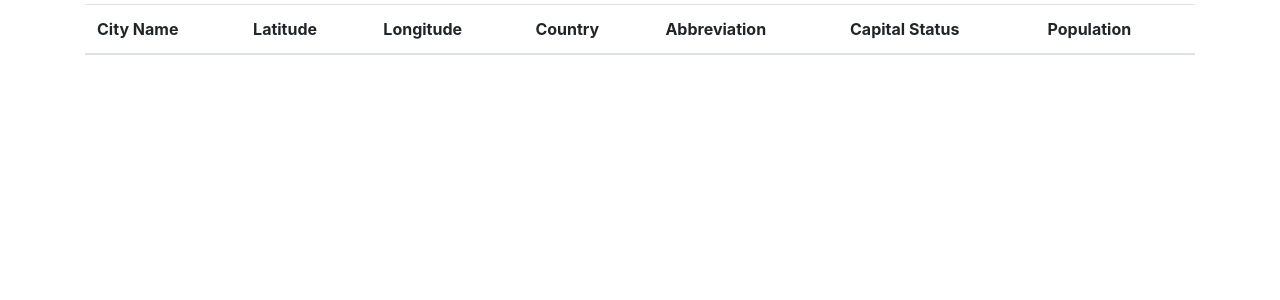
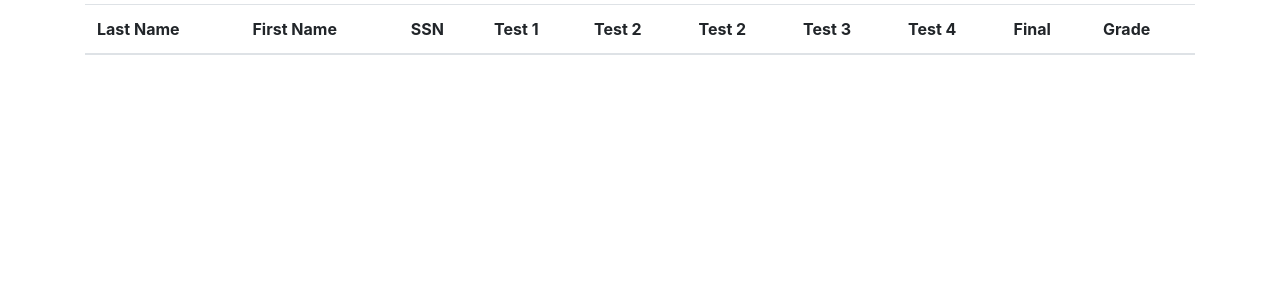
Before and after one commit to ryanmelink/WebApp, a Flask app: page / in a window 1280 px wide. Shown: the part 56-356 px from the top of the page. Run offline with Flask 2, Linux system fonts and the light colour scheme; data that the repository does not hold is empty; some libraries are stand-ins or nearby versions.

Commit message:
Task: Editing Templates

```diff
--- a/app/templates/edit.html
+++ b/app/templates/edit.html
@@ -3,8 +3,8 @@
 <form action="/edit/{{grade.id}}" method="post">
     <div class="row">
         <div class="col">
-            <label for="fldName">Grade</label>
-            <input id="fldName" type="text" class="form-control" placeholder="City Name" name="fldName" value="{{city.fldName}}">
+            <label for="fldLastName">Grade</label>
+            <input id="fldLastName" type="text" class="form-control" placeholder="Last Name" name="fldLastName" value="{{grade.fldLastName}}">
         </div>
         <div class="col">
             <label for="fldAbbreviation">City Abbreviation</label>
--- a/app/templates/index.html
+++ b/app/templates/index.html
@@ -3,25 +3,30 @@
 <table class="table">
     <thead>
     <tr>
-        <th scope="col">City Name</th>
-        <th scope="col">Latitude</th>
-        <th scope="col">Longitude</th>
-        <th scope="col">Country</th>
-        <th scope="col">Abbreviation</th>
-        <th scope="col">Capital Status</th>
-        <th scope="col">Population</th>
+        <th scope="col">Last Name</th>
+        <th scope="col">First Name</th>
+        <th scope="col">SSN</th>
+        <th scope="col">Test 1</th>
+        <th scope="col">Test 2</th>
+        <th scope="col">Test 2</th>
+        <th scope="col">Test 3</th>
+        <th scope="col">Test 4</th>
+        <th scope="col">Final</th>
+        <th scope="col">Grade</th>
     </tr>
     </thead>
     <tbody>
-    {% for city in cities %}
+    {% for city in grades %}
     <tr>
-        <td><a href="view/{{city.id}}">{{ city.fldName }}</a></td>
-        <td>{{ city.fldLat }}</td>
-        <td>{{ city.fldLong }}</td>
-        <td>{{ city.fldCountry }}</td>
-        <td>{{ city.fldAbbreviation }}</td>
-        <td>{{ city.fldCapitalStatus }}</td>
-        <td>{{ city.fldPopulation }}</td>
+        <td><a href="view/{{grade.id}}">{{ grade.fldLastName }}</a></td>
+        <td>{{ city.fldFirstName }}</td>
+        <td>{{ city.fldSSN }}</td>
+        <td>{{ city.fldTest1 }}</td>
+        <td>{{ city.fldTest2 }}</td>
+        <td>{{ city.fldTest3 }}</td>
+        <td>{{ city.fldTest4 }}</td>
+        <td>{{ city.fldFinal }}</td>
+        <td>{{ city.fldGrade }}</td>
     </tr>
     {% endfor %}
     </tbody>
```
